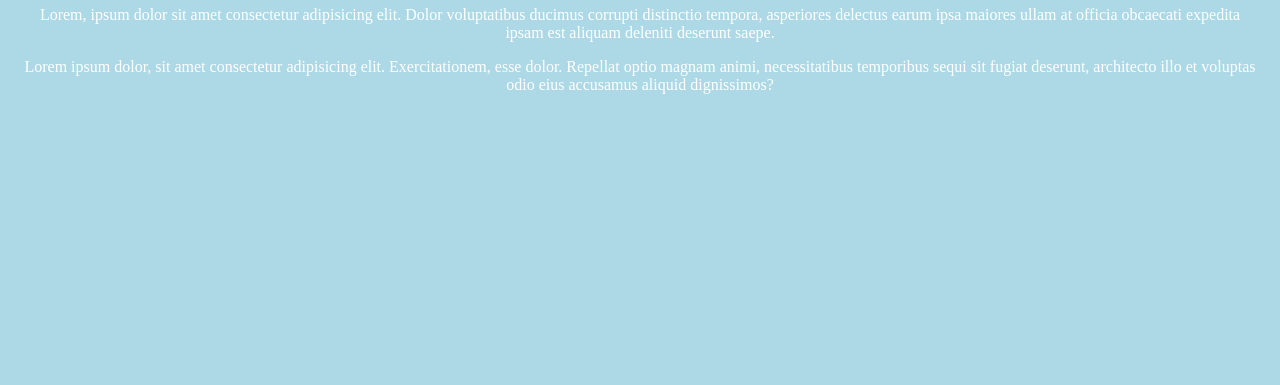
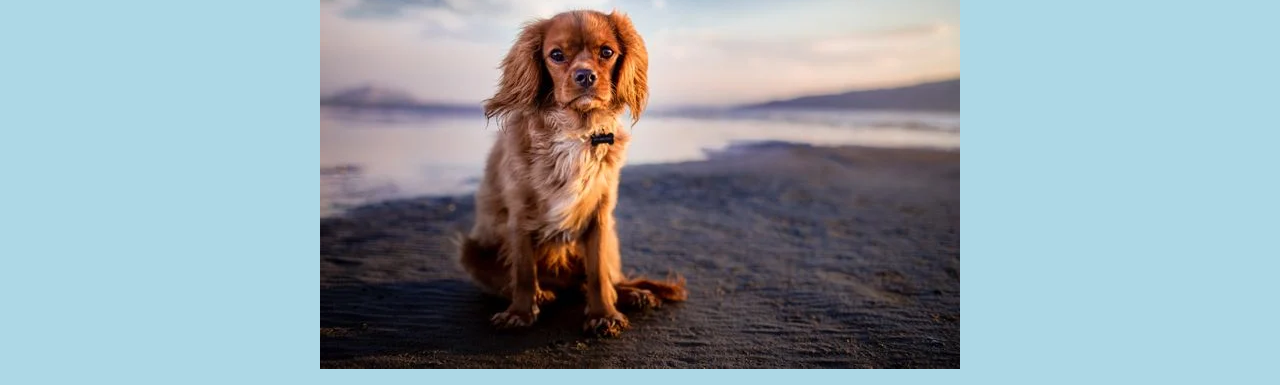
Before and after one commit to EriKorh/githubPagesTask, a plain HTML site: page index.html in a window 1280 px wide. Shown: the part 244-629 px from the top of the page. Drawn offline with Linux system fonts and the light colour scheme.

Commit message:
Added image

```diff
--- a/index.html
+++ b/index.html
@@ -10,6 +10,7 @@
     <h1>Github pages</h1>
     <p>Lorem ipsum dolor sit amet consectetur adipisicing elit. Nihil quaerat natus ipsa exercitationem, ullam optio aperiam eaque a! Corporis libero vero itaque nihil. Nihil necessitatibus iure numquam exercitationem, totam voluptatum!</p>
     <p>Lorem ipsum dolor sit amet consectetur adipisicing elit. Qui, nobis? Quibusdam eius voluptates officiis obcaecati fuga natus odio quidem iste. Dolorem ducimus necessitatibus officia optio, aperiam amet voluptate eaque eligendi.</p>
+    <img src="koira.webp" alt="koira" />
     <h1>Another title</h1>
     <p>Lorem, ipsum dolor sit amet consectetur adipisicing elit. Dolor voluptatibus ducimus corrupti distinctio tempora, asperiores delectus earum ipsa maiores ullam at officia obcaecati expedita ipsam est aliquam deleniti deserunt saepe.</p>
     <p>Lorem ipsum dolor, sit amet consectetur adipisicing elit. Exercitationem, esse dolor. Repellat optio magnam animi, necessitatibus temporibus sequi sit fugiat deserunt, architecto illo et voluptas odio eius accusamus aliquid dignissimos?</p>
```
Also changed, not shown: koira.webp (added).
